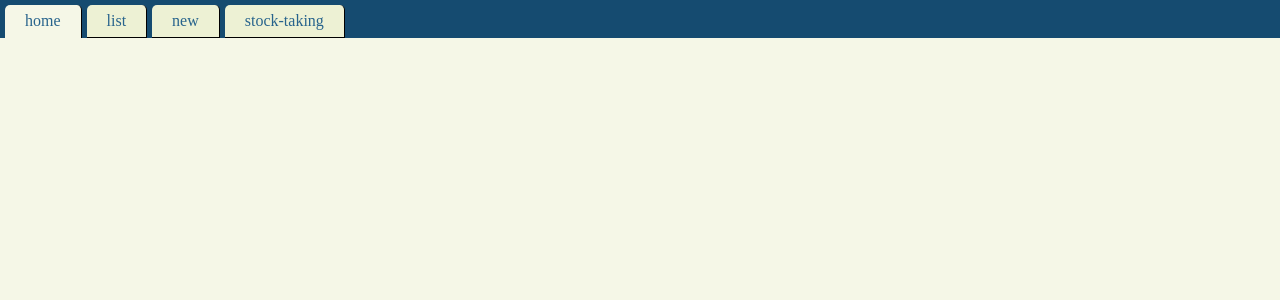
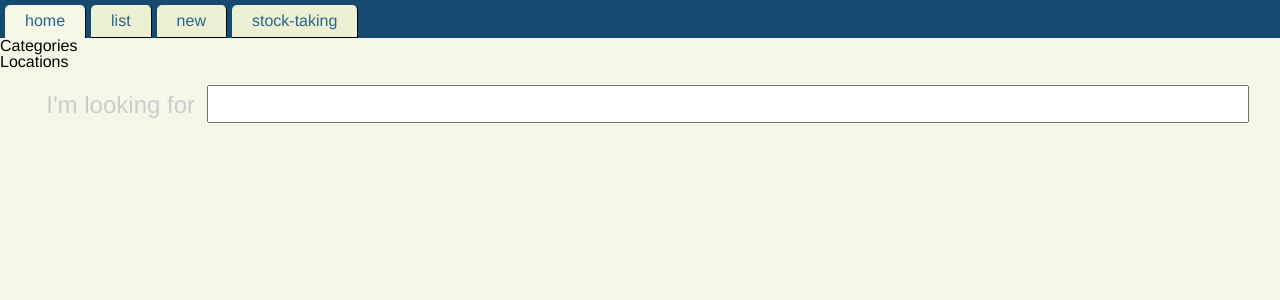
Before and after one commit to cod3monk/eichhoernchen, a Flask app: page / in a window 1280 px wide. Shown: the top 300 px of the page. Run offline with Flask 2, Linux system fonts and the light colour scheme; style sheets or scripts are compiled from the project's sources.

Commit message:
More design

```diff
--- a/eichhoernchen/static/style.scss
+++ b/eichhoernchen/static/style.scss
@@ -1,6 +1,7 @@
 @import "reset.scss";
 
 $outlier:    #666666;
+$lesser:     #cccccc;
 $background: #F5F7E7;
 $highlight:  #94CE18;
 $accent:     #27638C;
@@ -8,6 +9,7 @@ $laccent:    #154B70;
 
 body {
 	background: $background;
+	font-family: Helvetica,Arial,"Liberation Sans","Bitstream Vera Sans",sans-serif;
 }
 
 #tabs {
@@ -66,8 +68,33 @@ body {
 	}
 }
 
+#search_bar {
+	label {
+		color: $lesser;
+		font-size: 1.5em;
+		padding: 8px .5em 0 0;
+		width: 7.5em;
+		text-align: right;
+		display: block;
+		float: left;
+	}
+
+	input {
+		font-size: 1.5em;
+		padding: 3px 5px;
+		width: calc(100% - 30px - 8em);
+		float: left;
+	}
+
+	&:after {
+		content: "";
+		display: block;
+		clear: both;
+	}
+}
+
 #content {
-	display: none;
+	margin: 15px;
 }
 
 #footer {
--- a/eichhoernchen/templates/base.html
+++ b/eichhoernchen/templates/base.html
@@ -17,7 +17,7 @@
 			<li><a href="#stock-taking">stock-taking</a></li>
 		</ul>
 	</div>
-    <div id="content">
+    <div id="wrapper">
         {% block content %}{% endblock %}
     </div>
     <div id="footer">
--- a/eichhoernchen/templates/list.html
+++ b/eichhoernchen/templates/list.html
@@ -3,13 +3,7 @@
 {% block title %}List{% endblock %}
 
 {% block content %}
-<div id="search_bar">
-    <form>
-        <input name="q" id="q" type="text"/>
-    </form>
-</div>
-
-<div id="group_trees">
+<div id="sidebar">
     <!-- Here two tabs from left: Category and Location -->
     <div id="group_content">
         <div id="group_content_categories"></div>
@@ -21,5 +15,14 @@
     </ul>
 </div>
 
-<div id="result_list"></div>
+<div id="content">
+	<div id="search_bar">
+		<form>
+			<label for="q">I'm looking for</label>
+			<input name="q" id="q" type="text"/>
+		</form>
+	</div>
+
+	<div id="result_list"></div>
+</div>
 {% endblock %}
```
